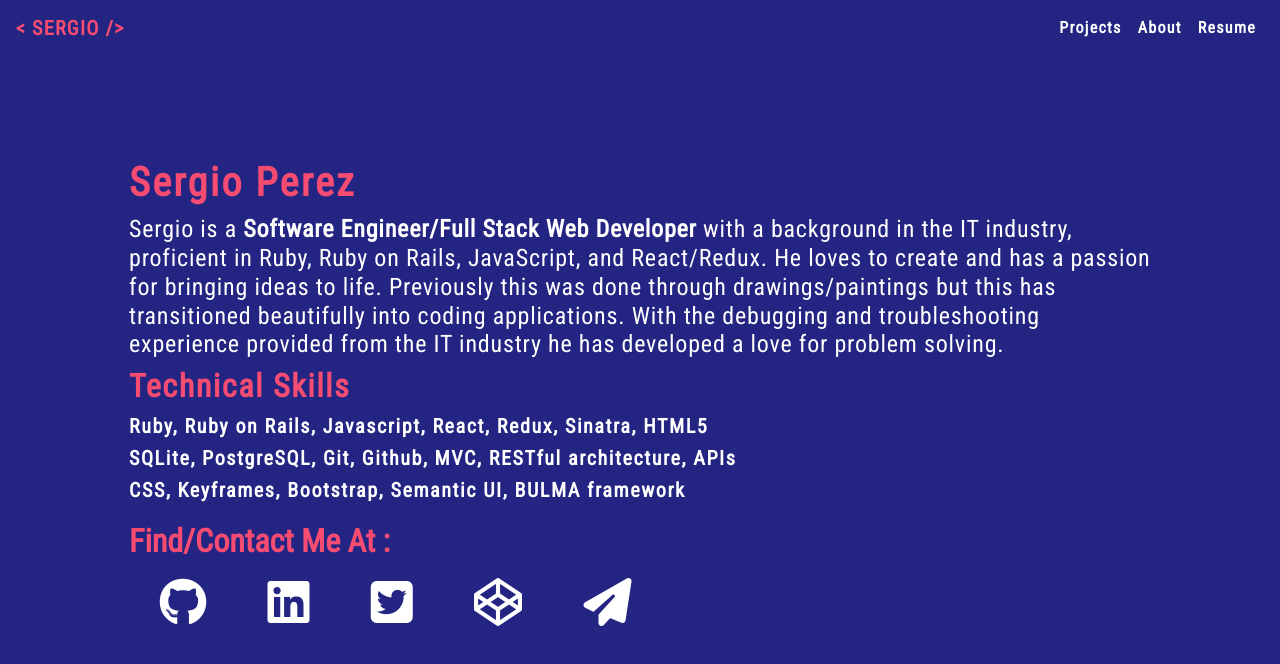
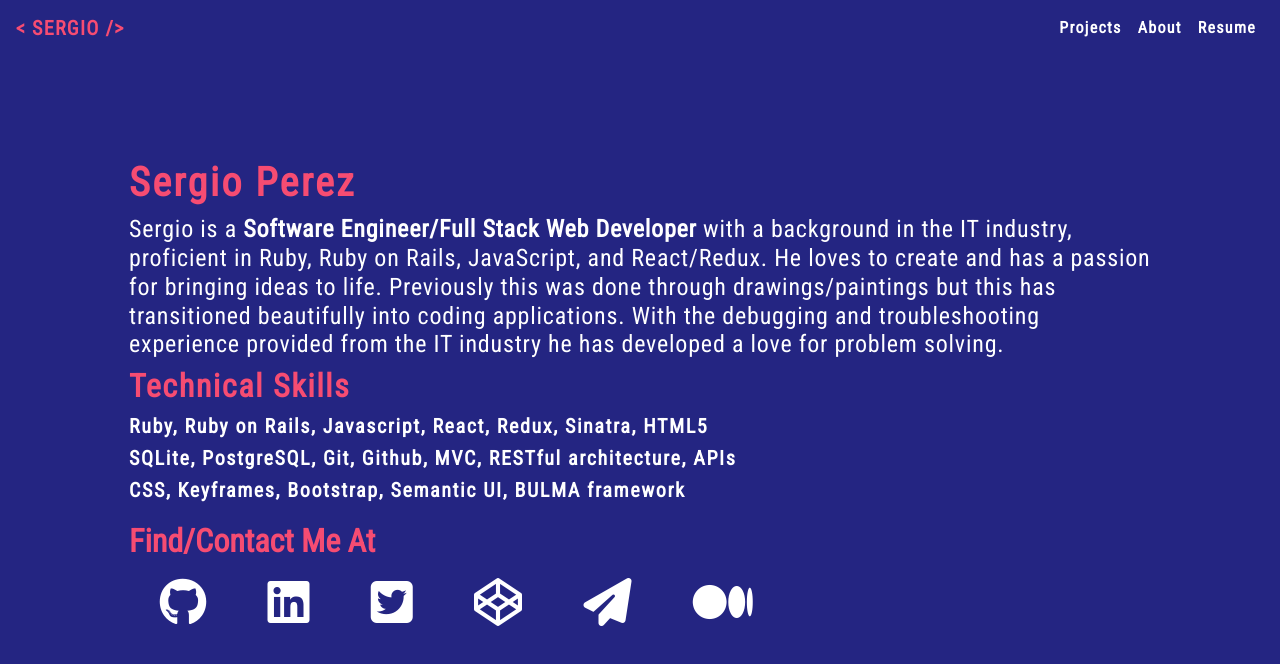
Before and after one commit to Nihaprezz/deployed_portfolio, a React (Create React App) app: page /about in a window 1280 px wide. Shown: the top 664 px of the page. Built offline with nearby package versions, Linux system fonts and the light colour scheme.

Commit message:
added medium icon to about me

```diff
--- a/src/containers/About.js
+++ b/src/containers/About.js
@@ -18,7 +18,7 @@ class About extends React.Component {
                     </div>
 
                     <div className="about-me-contact-icons animated slideInLeft">
-                        <h2>Find/Contact Me At : </h2>
+                        <h2>Find/Contact Me At</h2>
                         {/* eslint-disable-next-line */}
                         <a target="_blank" href="https://github.com/Nihaprezz">
                             <i class="fab fa-github"></i>
@@ -43,6 +43,11 @@ class About extends React.Component {
                         <a href="mailto: sergioaprez@outlook.com">
                             <i class="fas fa-paper-plane"></i>
                         </a>
+
+                        {/* eslint-disable-next-line */}
+                        <a target="_blank" href="https://medium.com/@sergio13prez">
+                            <i class="fab fa-medium"></i>
+                        </a>
                     </div>
                 </div>
             </div>
```
